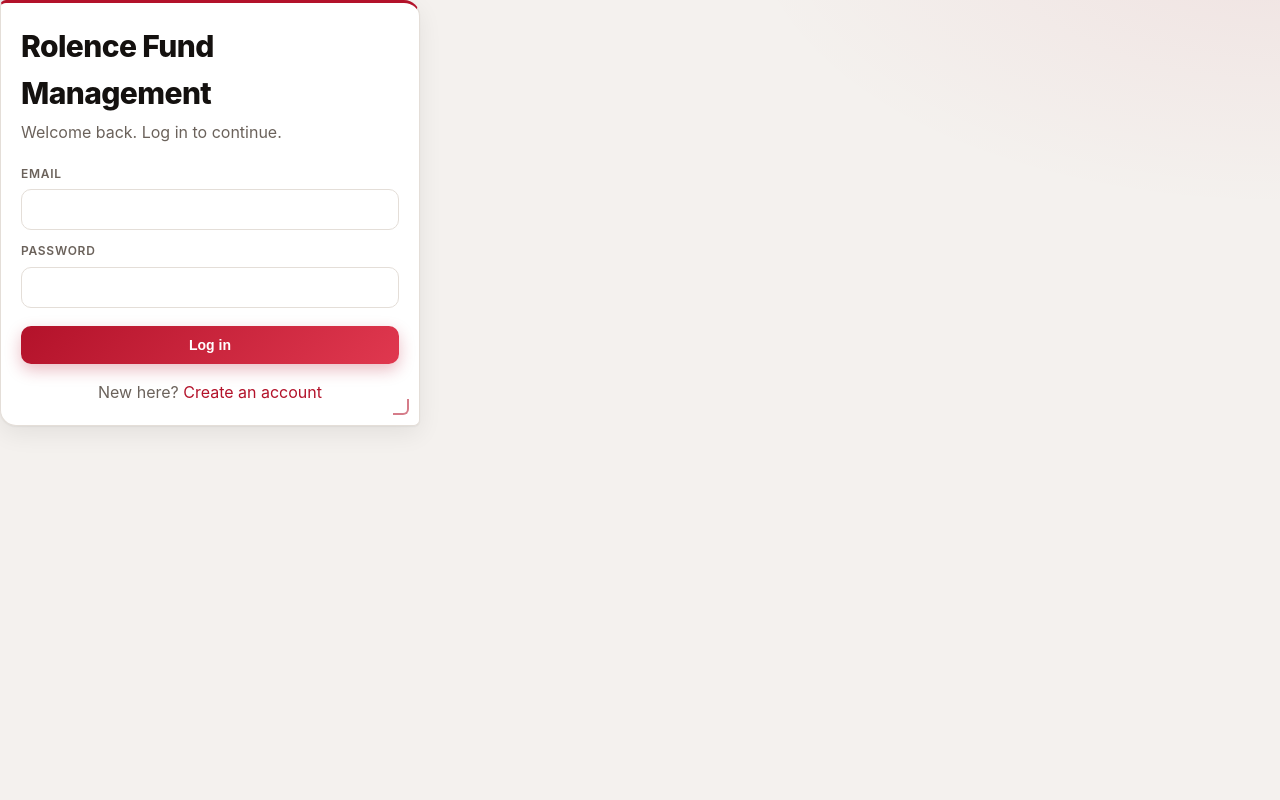
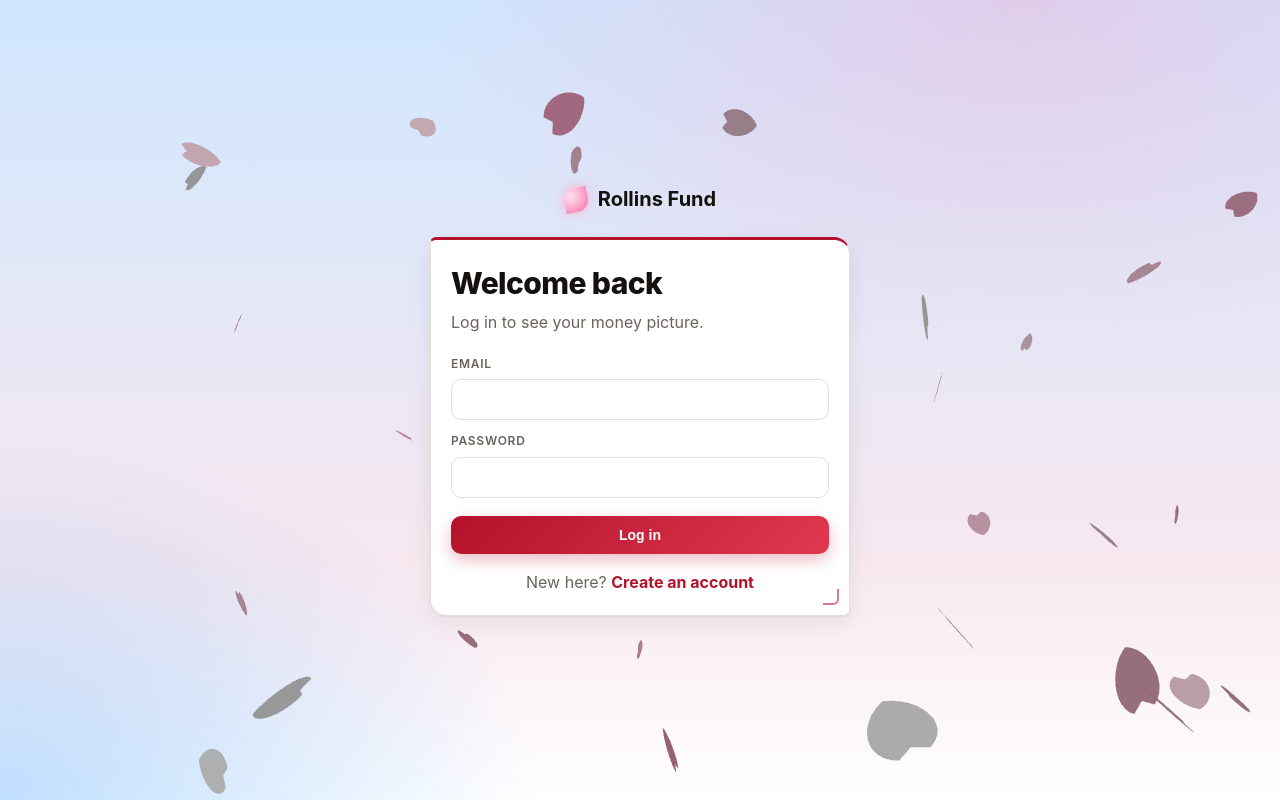
Before and after one commit to crxrollins/Rollins-fund-manajment, a Next.js app: page /login in a window 1280 px wide. Built offline with nearby package versions, Linux system fonts and the light colour scheme; no server answers.

Commit message:
Update page.js

```diff
--- a/app/login/page.js
+++ b/app/login/page.js
@@ -1,6 +1,8 @@
 'use client';
 import { useState } from 'react';
+import Link from 'next/link';
 import { supabase } from '../../lib/supabase';
+import SakuraScene from '../../components/SakuraScene';
 
 export default function Login() {
   const [mode, setMode] = useState('login');
@@ -30,10 +32,17 @@ export default function Login() {
   }
 
   return (
+    <div className="auth-wrap">
+      <SakuraScene count={60} />
       <div className="auth-box">
+        <div style={{ textAlign: 'center', marginBottom: 18 }}>
+          <Link href="/" style={{ display: 'inline-flex', alignItems: 'center', gap: 10 }}>
+            <span className="brand-dot" /> <b style={{ fontSize: 20 }}>Rollins Fund</b>
+          </Link>
+        </div>
         <div className="card">
-        <h1>Rolence Fund Management</h1>
-        <p className="sub">{mode === 'login' ? 'Welcome back. Log in to continue.' : 'Create your own private account.'}</p>
+          <h1>{mode === 'login' ? 'Welcome back' : 'Create your account'}</h1>
+          <p className="sub">{mode === 'login' ? 'Log in to see your money picture.' : 'Your own private space to track everything.'}</p>
           <form onSubmit={submit}>
             {mode === 'signup' && (<>
               <label>Full name</label>
@@ -53,11 +62,12 @@ export default function Login() {
           </form>
           <p className="sub" style={{ marginTop: 16, marginBottom: 0, textAlign: 'center' }}>
             {mode === 'login' ? 'New here? ' : 'Already have an account? '}
-          <a href="#" style={{ color: 'var(--brand)' }} onClick={(e) => { e.preventDefault(); setMode(mode === 'login' ? 'signup' : 'login'); }}>
+            <a href="#" style={{ color: 'var(--red)', fontWeight: 700 }} onClick={(e) => { e.preventDefault(); setMode(mode === 'login' ? 'signup' : 'login'); }}>
               {mode === 'login' ? 'Create an account' : 'Log in'}
             </a>
           </p>
         </div>
       </div>
+    </div>
   );
 }
```
Lines whose indentation alone changed are shown as unchanged.
